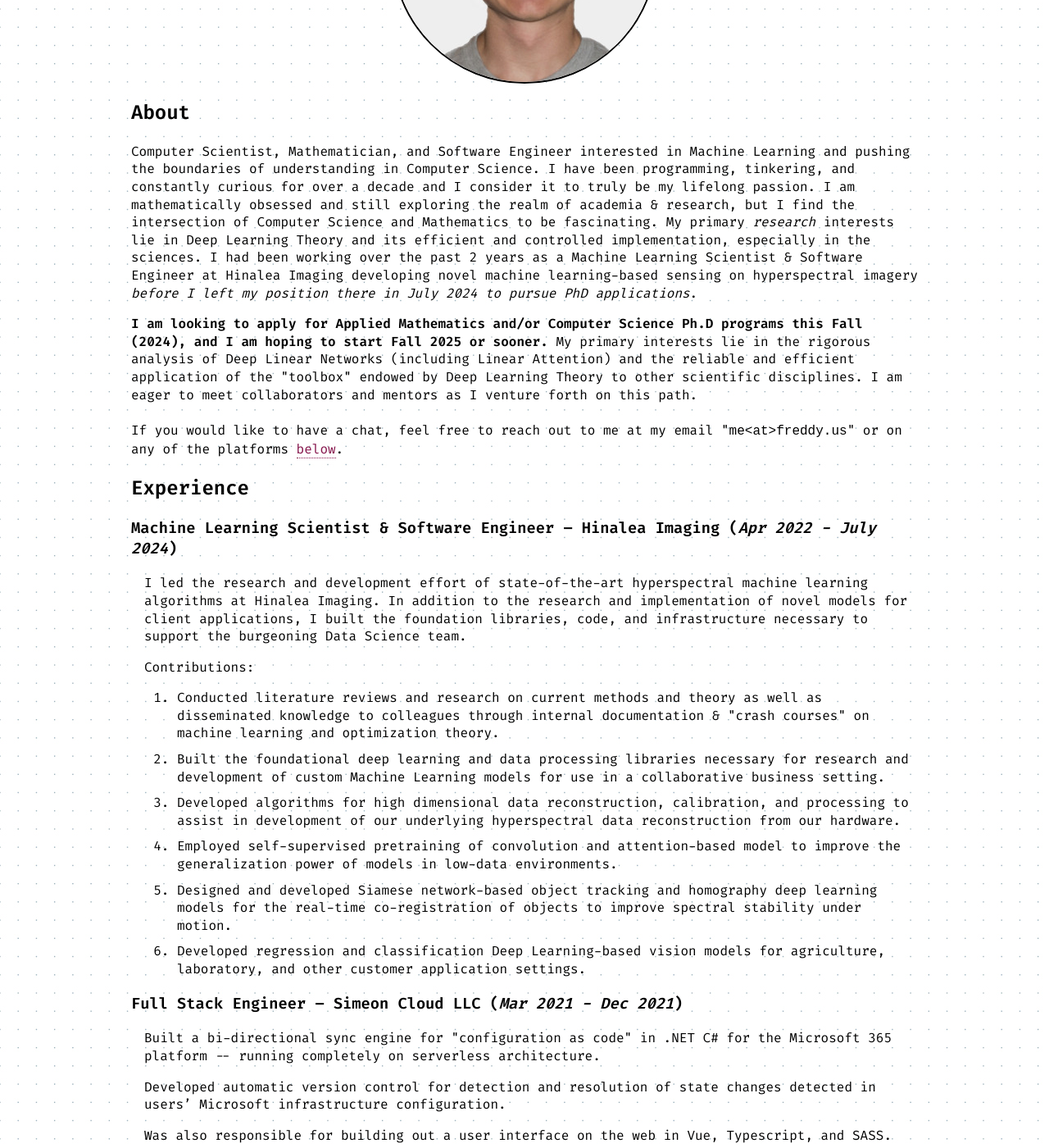
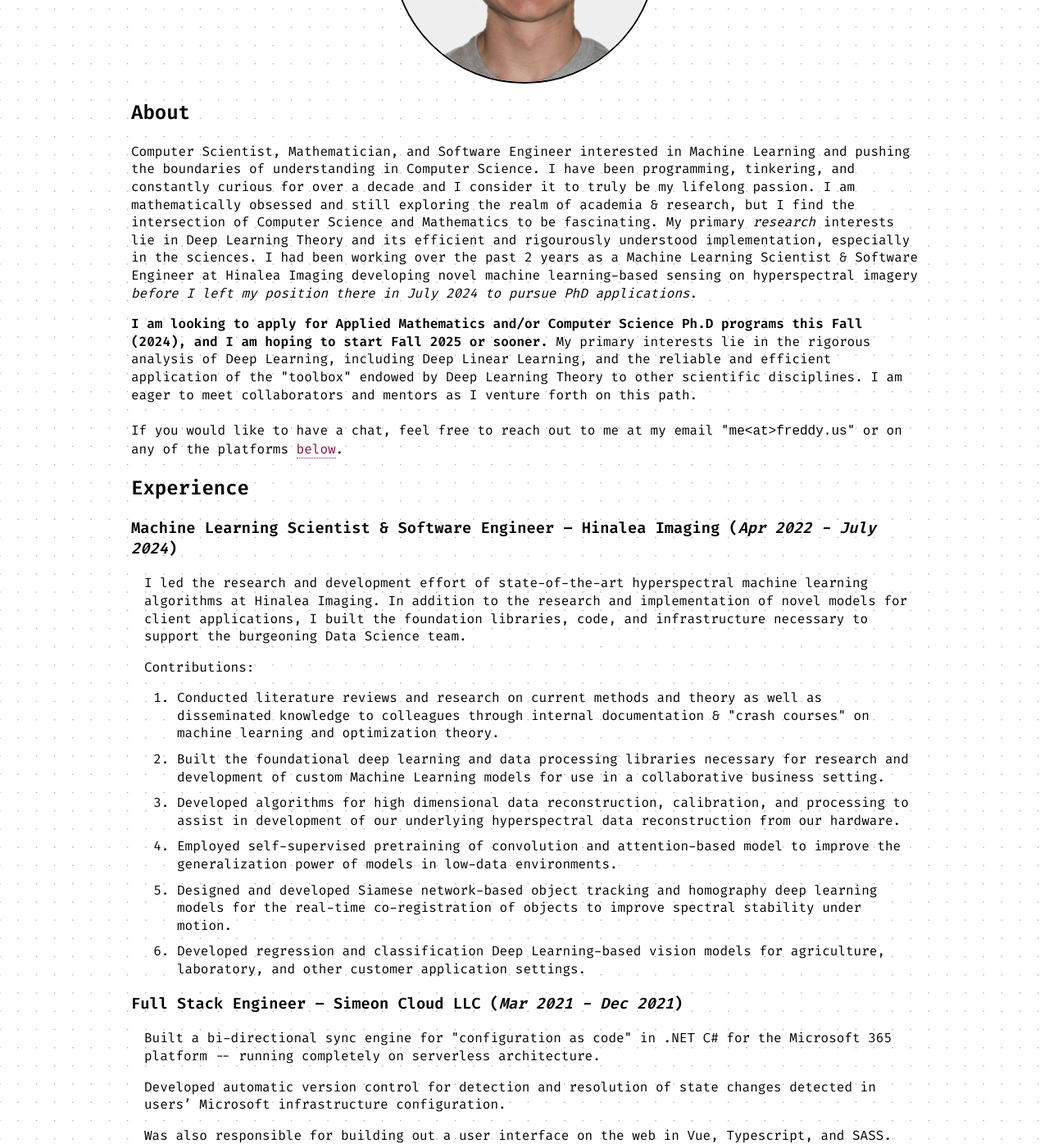
Before and after one commit to FrederickGeek8/freddy.us, a Jekyll site: the page built from index.html, in a window 1280 px wide and 1400 px high, scrolled down 389 px. Shown: the whole window at 82% size. Built offline with Jekyll 4.4.1, drawn with Linux system fonts in a browser that asks for light colours; some of the changed text lies outside the part shown.

Commit message:
Small tweaks to the homepage

```diff
--- a/index.html
+++ b/index.html
@@ -31,10 +31,10 @@ layout: blog.default
     mathematically obsessed and still exploring the realm of academia &amp;
     research, but I find the intersection of Computer Science and Mathematics to
     be fascinating. My primary <i>research</i> interests lie in Deep Learning
-    Theory and its efficient and controlled implementation, especially in the
-    sciences. I had been working over the past 2 years as a Machine Learning
-    Scientist &amp; Software Engineer at Hinalea Imaging developing novel
-    machine learning-based sensing on hyperspectral imagery
+    Theory and its efficient and rigourously understood implementation,
+    especially in the sciences. I had been working over the past 2 years as a
+    Machine Learning Scientist &amp; Software Engineer at Hinalea Imaging
+    developing novel machine learning-based sensing on hyperspectral imagery
     <i
       >before I left my position there in July 2024 to pursue PhD applications</i
     >.
@@ -44,10 +44,11 @@ layout: blog.default
       I am looking to apply for Applied Mathematics and/or Computer Science Ph.D
       programs this Fall (2024), and I am hoping to start Fall 2025 or sooner.</b
     >
-    My primary interests lie in the rigorous analysis of Deep Linear Networks
-    (including Linear Attention) and the reliable and efficient application of the
-    "toolbox" endowed by Deep Learning Theory to other scientific disciplines. I
-    am eager to meet collaborators and mentors as I venture forth on this path.
+    My primary interests lie in the rigorous analysis of Deep Learning,
+    including Deep Linear Learning, and the reliable and efficient application
+    of the "toolbox" endowed by Deep Learning Theory to other scientific
+    disciplines. I am eager to meet collaborators and mentors as I venture forth
+    on this path.
     <br /><br />
     If you would like to have a chat, feel free to reach out to me at my email
     "<code>me&lt;at&gt;freddy.us</code>" or on any of the platforms
@@ -72,7 +73,7 @@ layout: blog.default
       <li>
         Conducted literature reviews and research on current methods and theory
         as well as disseminated knowledge to colleagues through internal
-        documentation & "crash courses" on machine learning and optimization
+        documentation &amp; "crash courses" on machine learning and optimization
         theory.
       </li>
       <li>
@@ -131,7 +132,7 @@ layout: blog.default
       understanding the mathematics that underpin these techniques.
     </p>
     <p>
-      Authored the Senior Capstone Thesis “Exploring the Limitations of t-SNE”
+      Authored the Senior Capstone Thesis "Exploring the Limitations of t-SNE"
       under the supervision of Professor Shuyang Ling. This work aimed to find
       of the limits of popular dimensional reduction and visualization
       techniques, such as the t-SNE dimensionality reduction algorithm. The
@@ -225,7 +226,7 @@ layout: blog.default
   <div class="pub">
     <p>
       Morlock, Frederick. "Graph Embedding and Visualization Using t-SNE"
-      <i>Deans’ Undergraduate Research Fund -- NYU Shanghai</i> (2020).
+      <i>Deans' Undergraduate Research Fund -- NYU Shanghai</i> (2020).
       <a
         href="https://drive.google.com/file/d/12GawzvvX-YWl45SsYs7lx663cWwOt3co/view?usp=drive_link"
         rel="external author"
```
